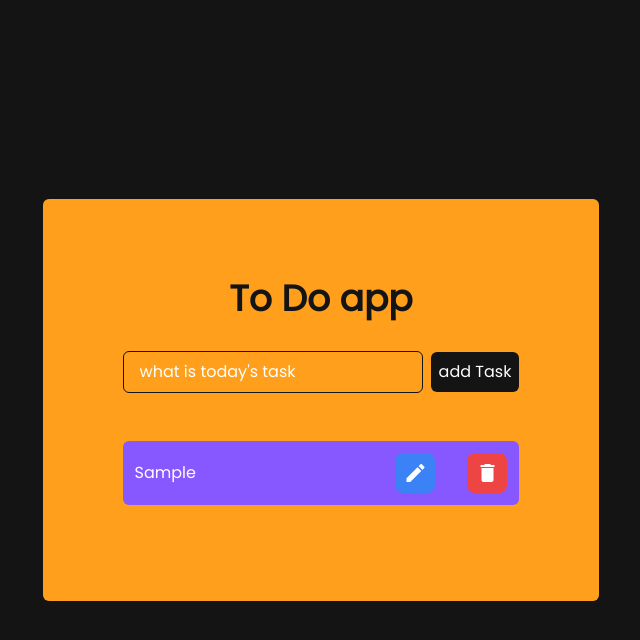
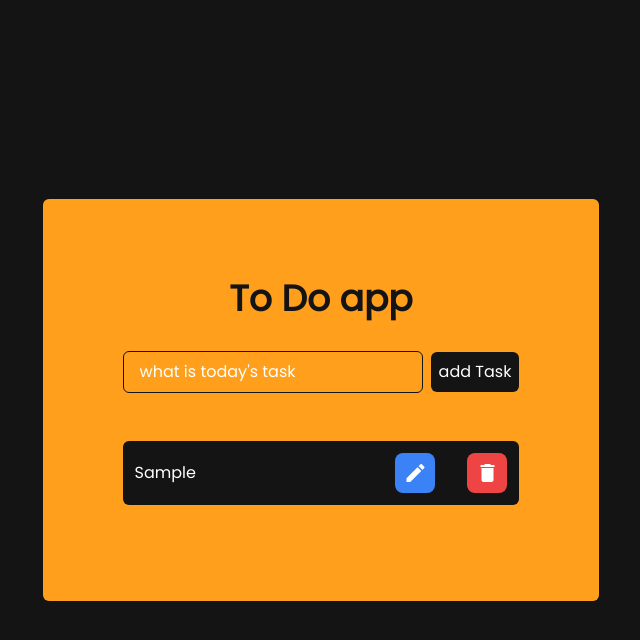
Before and after one commit to faicalbounedjar/Todo_React_LocalStorage, a React (Vite) app: page / in a window 1280 px wide. Both pictures are taken after typing "Sample" into the empty fields and a click on the button "add Task". Shown: the top 640 px of the page, without its empty margins (319-959 px from the left). Built offline with nearby package versions, Linux system fonts and the light colour scheme.

Commit message:
Update Todo.jsx

```diff
--- a/src/components/Todo.jsx
+++ b/src/components/Todo.jsx
@@ -3,13 +3,13 @@ import React from "react";
 const Todo = ({ task, toggleComplete, deleteTask, editTodo }) => {
   return (
     // hover:bg-[#6b46c9]
-    <div className=" my-4 cursor-pointer  flex justify-between items-center bg-[#8758ff] hover:bg-[#6b46c9] hover:bg-[#8059e3] text-white p-3 rounded-md">
+    <div className=" my-4 cursor-pointer  flex justify-between items-center bg-[#141414] hover:bg-[#18273e]  text-white p-3 rounded-md">
       <p
         onClick={() => {
           toggleComplete(task.id);
         }}
         className={` w-full py-2  ${
-          task.completed ? " text-[#c5aeff] line-through  " : ""
+          task.completed ? " text-[#EEC643] line-through  " : ""
         }`}
       >
         {task.title}
```
